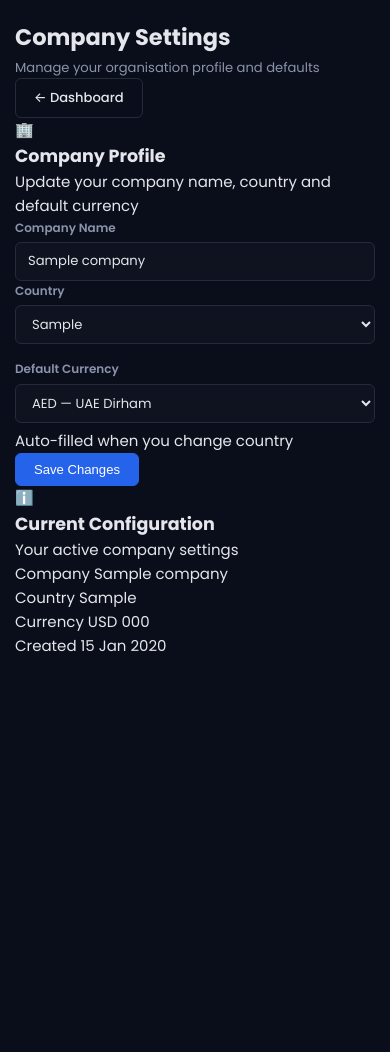
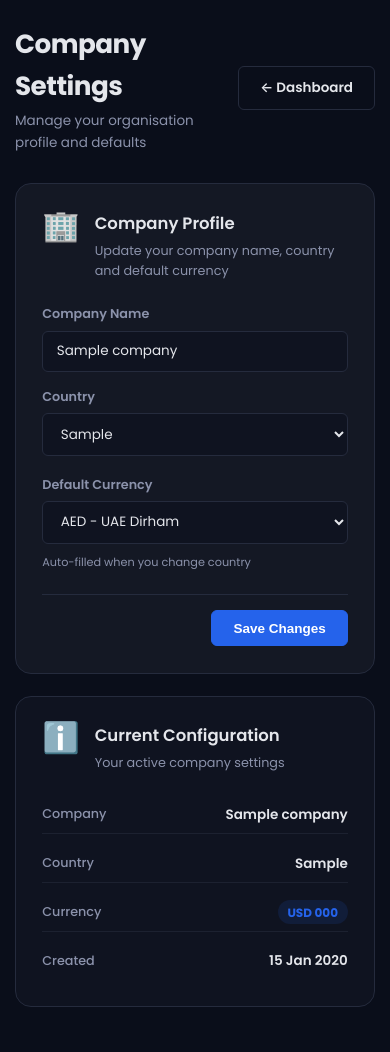
Before and after one commit to ArnavLabh/Reimbursement-Management-Odoo-VITPune-Hackathon, a Flask app: page /admin/settings in a window 390 px wide; the page is wider, and only the part inside the window is pictured. Shown: the part 60-1112 px from the top of that part. Before the commit the page ends 712 px from the top of that part, so only its background shows below. Run offline with Flask 3, Linux system fonts and the light colour scheme; a user stored in the database is signed in; tables that the repository leaves empty hold one stand-in row (values such as "Sample post").

Commit message:
fix: remove em dashes, modernize UI design, and improve manager approval UX
- Replace all em dashes with hyphens in page titles
- Enhance spacing, padding, and typography throughout
- Add hover effects and modern card styling
- Improve form inputs and button designs
- Simplify OCR unavailable message
- Add backdrop blur to modals and gradient to auth pages
- Fix center alignment and responsive layout issues

```diff
--- a/app/static/style.css
+++ b/app/static/style.css
@@ -92,7 +92,7 @@ body {
 .user-name { font-size: .875rem; color: var(--text-muted); }
 
 /* MAIN CONTENT */
-.main-content { max-width: 1200px; margin: 0 auto; padding: 2rem 1.5rem 4rem; }
+.main-content { max-width: 1280px; margin: 0 auto; padding: 2.5rem 2rem 4rem; }
 
 /* FLASH ALERTS */
 .flash-container { margin-bottom: 1.25rem; display: flex; flex-direction: column; gap: .5rem; }
@@ -114,21 +114,22 @@ body {
 /* PAGE HEADER */
 .page-header {
   display: flex;
-  align-items: flex-start;
+  align-items: center;
   justify-content: space-between;
-  margin-bottom: 1.75rem;
-  gap: 1rem;
+  margin-bottom: 2rem;
+  gap: 1.5rem;
   flex-wrap: wrap;
 }
-.page-title { font-size: 1.5rem; font-weight: 700; }
-.page-subtitle { color: var(--text-muted); font-size: .875rem; margin-top: .15rem; }
-.header-stats { display: flex; gap: .5rem; flex-wrap: wrap; align-items: center; }
+.page-title { font-size: 1.75rem; font-weight: 700; letter-spacing: -0.02em; }
+.page-subtitle { color: var(--text-muted); font-size: .9rem; margin-top: .25rem; }
+.header-stats { display: flex; gap: .75rem; flex-wrap: wrap; align-items: center; }
 .stat-pill {
   background: var(--bg-card);
   border: 1px solid var(--border);
-  padding: .35rem .85rem;
+  padding: .45rem 1rem;
   border-radius: 99px;
-  font-size: .8rem;
+  font-size: .85rem;
+  font-weight: 500;
   color: var(--text-muted);
 }
 .stat-pill.stat-pending { border-color: var(--warning); color: var(--warning); }
@@ -178,11 +180,12 @@ body {
 .btn {
   display: inline-flex;
   align-items: center;
-  gap: .4rem;
-  padding: .55rem 1.2rem;
+  justify-content: center;
+  gap: .5rem;
+  padding: .65rem 1.4rem;
   border-radius: var(--radius-sm);
-  font-size: .875rem;
-  font-weight: 500;
+  font-size: .9rem;
+  font-weight: 600;
   cursor: pointer;
   border: 1px solid transparent;
   transition: all var(--transition);
@@ -248,19 +252,20 @@ body {
 .status-skipped   { background: var(--bg-hover); color: var(--text-muted); }
 
 /* FORMS */
-.form-group { display: flex; flex-direction: column; gap: .35rem; flex: 1; }
-.form-group label { font-size: .8rem; font-weight: 600; color: var(--text-muted); }
-.form-row { display: flex; gap: 1rem; }
+.form-group { display: flex; flex-direction: column; gap: .4rem; flex: 1; }
+.form-group label { font-size: .85rem; font-weight: 600; color: var(--text-muted); }
+.form-row { display: flex; gap: 1.25rem; }
 .form-row .form-group { flex: 1; min-width: 0; }
 .form-check { flex-direction: row; align-items: center; gap: .5rem; }
 .form-check input { width: 16px; height: 16px; accent-color: var(--primary); }
 .form-section-label {
-  font-size: .72rem;
+  font-size: .75rem;
   font-weight: 700;
   text-transform: uppercase;
-  letter-spacing: .06em;
+  letter-spacing: .08em;
   color: var(--text-muted);
-  margin-bottom: .5rem;
+  margin-bottom: .65rem;
+  margin-top: .25rem;
 }
 
 input[type="text"], input[type="email"], input[type="password"],
@@ -268,12 +273,12 @@ input[type="number"], input[type="date"], select, textarea {
   background: var(--bg-input);
   border: 1px solid var(--border);
   color: var(--text);
-  padding: .55rem .8rem;
+  padding: .65rem .9rem;
   border-radius: var(--radius-sm);
-  font-size: .875rem;
+  font-size: .9rem;
   font-family: var(--font);
   width: 100%;
-  transition: border-color var(--transition);
+  transition: border-color var(--transition), box-shadow var(--transition);
   appearance: auto;
 }
 input:focus, select:focus, textarea:focus {
@@ -533,12 +551,97 @@ textarea { resize: vertical; min-height: 70px; }
 @media (max-width: 640px) {
   .form-row { flex-direction: column; }
   .navbar { padding: 0 1rem; }
-  .main-content { padding: 1.25rem 1rem 3rem; }
-  .page-header { flex-direction: column; }
+  .main-content { padding: 1.5rem 1rem 3rem; }
+  .page-header { flex-direction: column; align-items: flex-start; }
   .approval-card-header { flex-direction: column; }
   .approval-amount { text-align: left; }
   .action-buttons { flex-direction: column; }
   .modal { max-height: 95vh; }
+}
+
+/* SETTINGS PAGE */
+.settings-page { max-width: 1100px; margin: 0 auto; }
+.settings-header {
+  display: flex;
+  align-items: center;
+  justify-content: space-between;
+  margin-bottom: 2rem;
+  gap: 1rem;
+}
+.settings-grid {
+  display: grid;
+  grid-template-columns: 1fr;
+  gap: 1.5rem;
+}
+@media (min-width: 768px) {
+  .settings-grid { grid-template-columns: 2fr 1fr; }
+}
+.settings-card {
+  background: var(--bg-card);
+  border: 1px solid var(--border);
+  border-radius: var(--radius-lg);
+  padding: 1.75rem;
+}
+.settings-card-header {
+  display: flex;
+  align-items: flex-start;
+  gap: 1rem;
+  margin-bottom: 1.5rem;
+}
+.settings-card-icon {
+  font-size: 2rem;
+  line-height: 1;
+}
+.settings-card-header h3 {
+  font-size: 1.1rem;
+  font-weight: 600;
+  margin-bottom: .25rem;
+}
+.settings-card-header p {
+  font-size: .85rem;
+  color: var(--text-muted);
+}
+.settings-form { display: flex; flex-direction: column; gap: 1rem; }
+.settings-form-footer {
+  margin-top: .5rem;
+  padding-top: 1rem;
+  border-top: 1px solid var(--border);
+  display: flex;
+  justify-content: flex-end;
+}
+.settings-info-card { background: var(--bg-input); }
+.settings-info-list { display: flex; flex-direction: column; gap: .75rem; }
+.settings-info-row {
+  display: flex;
+  justify-content: space-between;
+  align-items: center;
+  padding: .5rem 0;
+  border-bottom: 1px solid var(--border-light);
+}
+.settings-info-row:last-child { border-bottom: none; }
+.settings-info-label {
+  font-size: .85rem;
+  color: var(--text-muted);
+  font-weight: 500;
+}
+.settings-info-value {
+  font-size: .9rem;
+  font-weight: 600;
+  color: var(--text);
+}
+.currency-badge {
+  background: var(--primary-light);
+  color: var(--primary);
+  padding: .25rem .65rem;
+  border-radius: 99px;
+  font-size: .8rem;
+  font-weight: 700;
+}
+.form-hint {
+  font-size: .75rem;
+  color: var(--text-muted);
+  margin-top: .25rem;
+  display: block;
 }
 
 /* SCROLLBAR */
--- a/app/templates/admin/dashboard.html
+++ b/app/templates/admin/dashboard.html
@@ -1,11 +1,11 @@
 {% extends "base.html" %}
-{% block title %}Admin Dashboard — ReimburseFlow{% endblock %}
+{% block title %}Admin Dashboard - ReimburseFlow{% endblock %}
 
 {% block content %}
 <div class="page-header">
   <div>
     <h2 class="page-title">Admin Dashboard</h2>
-    <p class="page-subtitle">{{ company.name }} &middot; {{ company.currency_code }} ({{ company.currency_symbol }})</p>
+    <p class="page-subtitle">{{ company.name }} · {{ company.currency_code }} ({{ company.currency_symbol }})</p>
   </div>
   <div class="header-stats">
     <div class="stat-pill">{{ users|length }} Users</div>
--- a/app/templates/auth/login.html
+++ b/app/templates/auth/login.html
@@ -1,5 +1,5 @@
 {% extends "base.html" %}
-{% block title %}Login — ReimburseFlow{% endblock %}
+{% block title %}Login - ReimburseFlow{% endblock %}
 
 {% block content %}
 <div class="auth-wrapper">
--- a/app/templates/auth/signup.html
+++ b/app/templates/auth/signup.html
@@ -1,5 +1,5 @@
 {% extends "base.html" %}
-{% block title %}Company Setup — ReimburseFlow{% endblock %}
+{% block title %}Company Setup - ReimburseFlow{% endblock %}
 
 {% block content %}
 <div class="auth-wrapper">
--- a/app/templates/employee/_submit_form.html
+++ b/app/templates/employee/_submit_form.html
@@ -131,9 +131,11 @@ async function runOCR() {
     });
     const data = await resp.json();
     if (data.ocr_unavailable) {
-      statusEl.textContent = "OCR unavailable (Tesseract not installed) — receipt uploaded, fill fields manually.";
+      statusEl.textContent = "OCR unavailable - Please fill fields manually.";
+      statusEl.style.color = "var(--warning)";
     } else if (data.error && !data.amount) {
       statusEl.textContent = "OCR error: " + data.error;
+      statusEl.style.color = "var(--danger)";
     } else {
       if (data.amount) document.getElementById("field-amount").value = data.amount;
       if (data.date) document.getElementById("field-date").value = data.date;
--- a/app/templates/employee/dashboard.html
+++ b/app/templates/employee/dashboard.html
@@ -1,11 +1,11 @@
 {% extends "base.html" %}
-{% block title %}My Expenses — ReimburseFlow{% endblock %}
+{% block title %}My Expenses - ReimburseFlow{% endblock %}
 
 {% block content %}
 <div class="page-header">
   <div>
     <h2 class="page-title">My Expenses</h2>
-    <p class="page-subtitle">{{ current_user.name }} &middot; {{ company.name }}</p>
+    <p class="page-subtitle">{{ current_user.name }} · {{ company.name }}</p>
   </div>
   <button class="btn btn-primary" onclick="switchToSubmitTab()">+ Submit Expense</button>
 </div>
```
Also changed, not shown: other parts of app/static/style.css (+72 -57 lines), app/templates/manager/dashboard.html (+7 -7 lines), app/templates/settings.html (+16 -16 lines).
